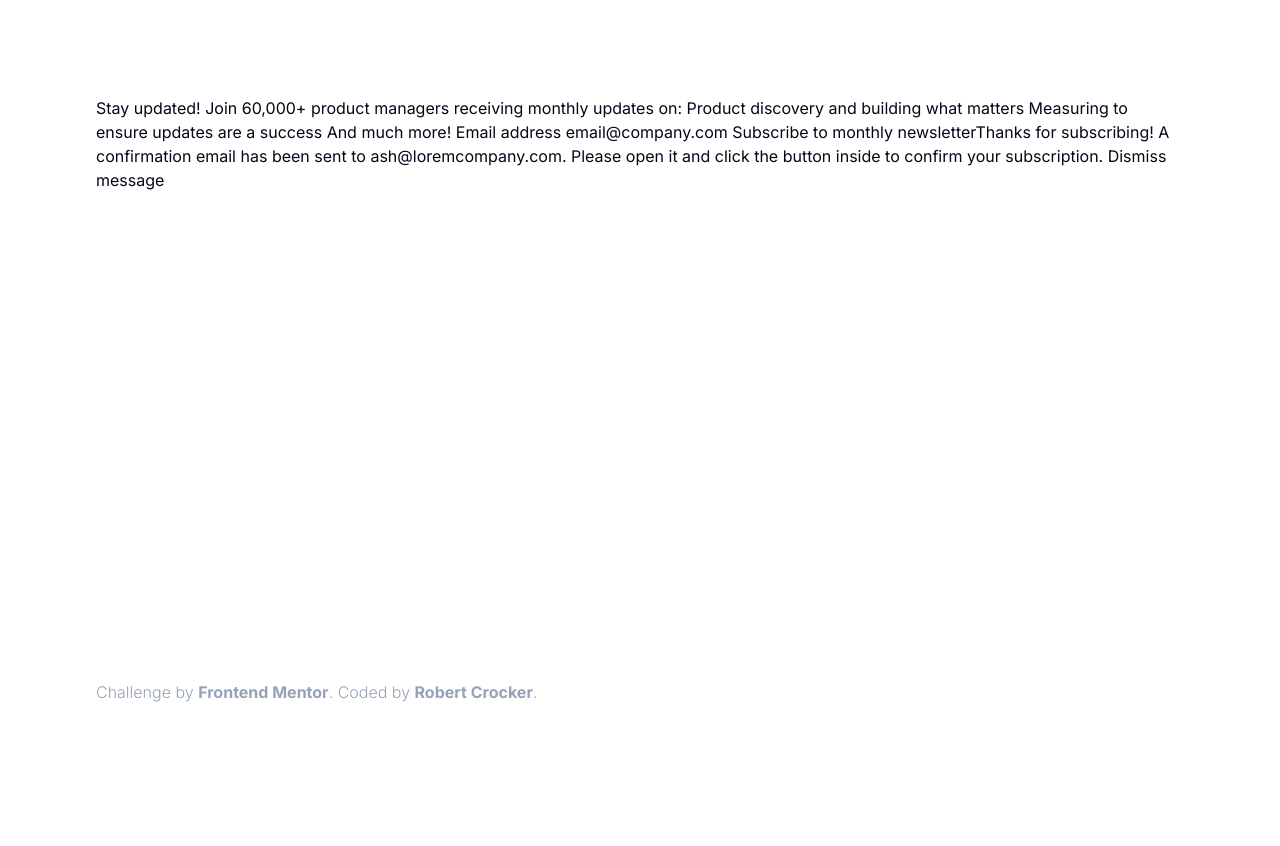
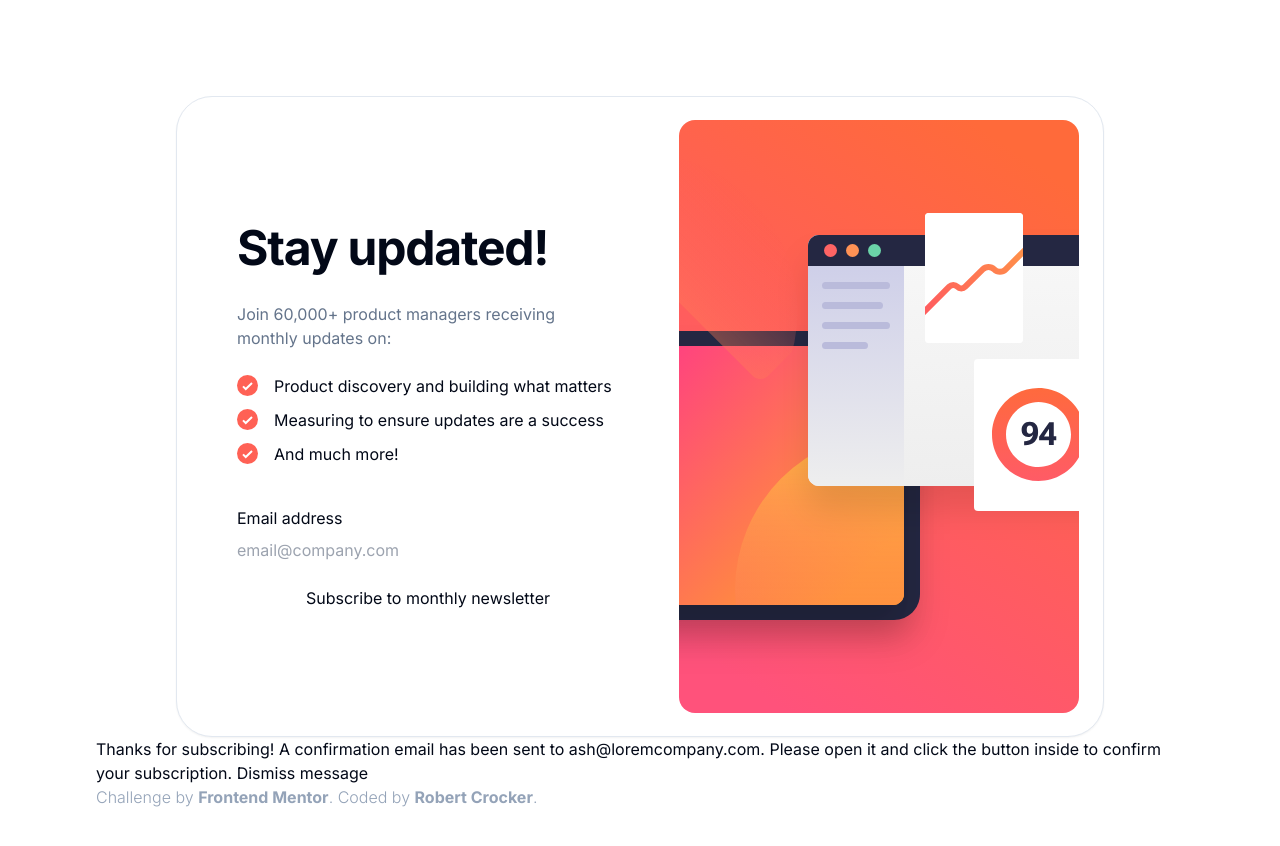
Before and after one commit to robcrock/newsletter-signup, a Next.js app: page / in a window 1280 px wide. Shown: the top 846 px of the page. Before the commit the page ends 800 px from the top, so only its background shows below. Built offline with nearby package versions, Linux system fonts and the light colour scheme.

Commit message:
Began 2 column layout of the desktop card layout.

```diff
--- a/src/app/page.tsx
+++ b/src/app/page.tsx
@@ -1,14 +1,57 @@
+import icon_list from "@/../public/images/icon-list.svg";
+import illustration_desktop from "@/../public/images/illustration-sign-up-desktop.svg";
+import Image from "next/image";
+import {
+  Card,
+  CardContent,
+  CardDescription,
+  CardHeader,
+  CardTitle,
+} from "@/components/ui/card";
+
 import { Attribution } from "@/components/fem-attribution";
 
 export default function Home() {
   return (
     <main className="flex min-h-screen flex-col items-center justify-between p-24">
+      {/* card */}
+      <Card className="flex h-[641px] w-[928px] items-center gap-6 rounded-[36px] p-6">
+        {/* <!-- Sign-up form start --> */}
+        <section className="p-9">
+          <CardHeader className="mb-6 flex flex-col gap-6 p-0">
+            <CardTitle className="text-5xl font-bold">Stay updated!</CardTitle>
+            <CardDescription className="text-base">
+              Join 60,000+ product managers receiving monthly updates on:
+            </CardDescription>
+          </CardHeader>
+          <CardContent className="flex flex-col gap-10 p-0">
+            <ul className="flex flex-col gap-[10px]">
+              <li className="flex items-center gap-4">
+                <Image src={icon_list} alt={"list item icon"} />
+                Product discovery and building what matters
+              </li>
+              <li className="flex items-center gap-4">
+                <Image src={icon_list} alt={"list item icon"} />
+                Measuring to ensure updates are a success
+              </li>
+              <li className="flex items-center gap-4">
+                <Image src={icon_list} alt={"list item icon"} />
+                And much more!
+              </li>
+            </ul>
+            <form className="flex flex-col gap-6" action="submit">
+              <div className="flex flex-col gap-2">
+                <label htmlFor="email">Email address</label>
+                <input type="text" placeholder="email@company.com" />
+              </div>
+              <button type="submit">Subscribe to monthly newsletter</button>
+            </form>
+          </CardContent>
+        </section>
+        <Image src={illustration_desktop} alt={"Sign-up Illustration"} />
+      </Card>
+
       <section>
-        {/* <!-- Sign-up form start --> */}
-        Stay updated! Join 60,000+ product managers receiving monthly updates
-        on: Product discovery and building what matters Measuring to ensure
-        updates are a success And much more! Email address email@company.com
-        Subscribe to monthly newsletter
         {/* <!-- Sign-up form end --> */}
         {/* <!-- Success message start --> */}
         Thanks for subscribing! A confirmation email has been sent to
--- /dev/null
+++ b/src/components/ui/card.tsx
@@ -0,0 +1,79 @@
+import * as React from "react"
+
+import { cn } from "@/lib/utils"
+
+const Card = React.forwardRef<
+  HTMLDivElement,
+  React.HTMLAttributes<HTMLDivElement>
+>(({ className, ...props }, ref) => (
+  <div
+    ref={ref}
+    className={cn(
+      "rounded-lg border bg-card text-card-foreground shadow-sm",
+      className
+    )}
+    {...props}
+  />
+))
+Card.displayName = "Card"
+
+const CardHeader = React.forwardRef<
+  HTMLDivElement,
+  React.HTMLAttributes<HTMLDivElement>
+>(({ className, ...props }, ref) => (
+  <div
+    ref={ref}
+    className={cn("flex flex-col space-y-1.5 p-6", className)}
+    {...props}
+  />
+))
+CardHeader.displayName = "CardHeader"
+
+const CardTitle = React.forwardRef<
+  HTMLParagraphElement,
+  React.HTMLAttributes<HTMLHeadingElement>
+>(({ className, ...props }, ref) => (
+  <h3
+    ref={ref}
+    className={cn(
+      "text-2xl font-semibold leading-none tracking-tight",
+      className
+    )}
+    {...props}
+  />
+))
+CardTitle.displayName = "CardTitle"
+
+const CardDescription = React.forwardRef<
+  HTMLParagraphElement,
+  React.HTMLAttributes<HTMLParagraphElement>
+>(({ className, ...props }, ref) => (
+  <p
+    ref={ref}
+    className={cn("text-sm text-muted-foreground", className)}
+    {...props}
+  />
+))
+CardDescription.displayName = "CardDescription"
+
+const CardContent = React.forwardRef<
+  HTMLDivElement,
+  React.HTMLAttributes<HTMLDivElement>
+>(({ className, ...props }, ref) => (
+  <div ref={ref} className={cn("p-6 pt-0", className)} {...props} />
+))
+CardContent.displayName = "CardContent"
+
+const CardFooter = React.forwardRef<
+  HTMLDivElement,
+  React.HTMLAttributes<HTMLDivElement>
+>(({ className, ...props }, ref) => (
+  <div
+    ref={ref}
+    className={cn("flex items-center p-6 pt-0", className)}
+    {...props}
+  />
+))
+CardFooter.displayName = "CardFooter"
+
+export { Card, CardHeader, CardFooter, CardTitle, CardDescription, CardContent }
```
